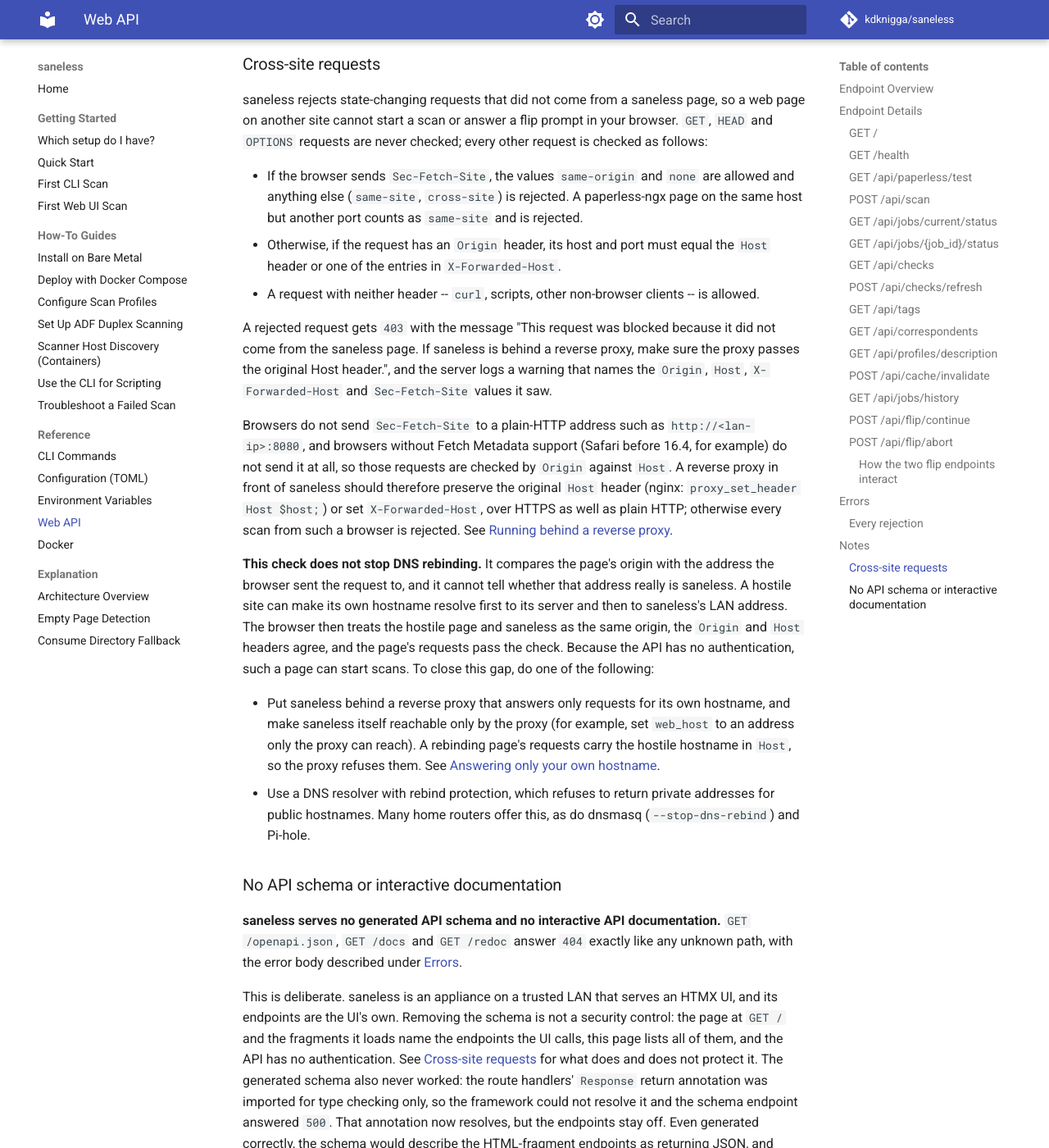
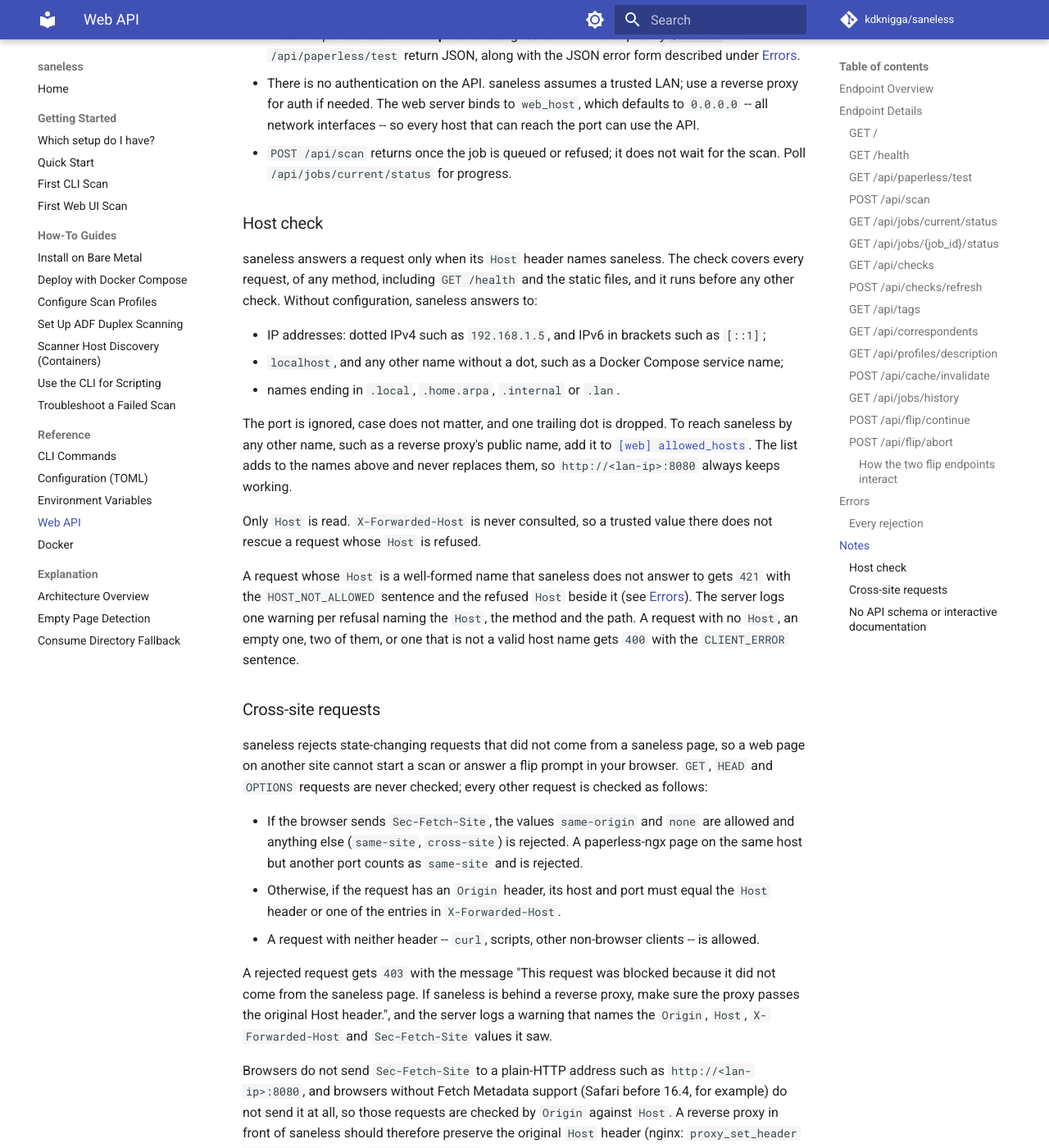
Before and after one commit to kdknigga/saneless, an MkDocs documentation site: the page built from docs/reference/web-api.md, in a window 1280 px wide and 1400 px high, scrolled down 14738 px. Shown: the whole window at 82% size. Built offline with MkDocs 1.6.1 and Material for MkDocs 9.7.7, drawn with Linux system fonts in a browser that asks for light colours; comment, search, counter and statistics services are not loaded; some of the changed text lies outside the part shown.

Commit message:
docs(40-06): document the Host allow-list
- web-api.md: HOST_NOT_ALLOWED row, the one echoed value in Errors, a Host
  check section, and the DNS-rebinding paragraph rewritten: the Host check
  now stops it; resolver and proxy advice kept as defence in depth
- configuration.md: [web] allowed_hosts row and an Allowed host names
  section (exact names, .suffix matches the bare domain, no '*', additive)
- environment-variables.md: SANELESS_WEB__ALLOWED_HOSTS as a JSON list
- deploy-docker-compose.md: the proxy's public name goes in allowed_hosts
- saneless.toml.example: commented [web] allowed_hosts example

Co-Authored-By: Claude Opus 5.5 (1M context) <noreply@anthropic.com>
Claude-Session: https://claude.ai/code/session_013CxQxLcnRUSK9XY3SKundu

```diff
--- a/docs/reference/web-api.md
+++ b/docs/reference/web-api.md
@@ -295,7 +295,7 @@ Tells a manual duplex job waiting in `AWAITING_FLIP` to stop at the flip prompt.
 
 ## Errors
 
-Every error response saneless renders -- a refused scan, a validation failure, a blocked cross-site request, an unknown path, an unexpected server error -- has one of two body forms, chosen by the `HX-Request` request header. The status code is the same either way.
+Every error response saneless renders -- a refused scan, a validation failure, a refused Host, a blocked cross-site request, an unknown path, an unexpected server error -- has one of two body forms, chosen by the `HX-Request` request header. The status code is the same either way.
 
 | Request | Body | Extra headers |
 |---------|------|---------------|
@@ -304,7 +304,7 @@ Every error response saneless renders -- a refused scan, a validation failure, a
 
 A `429` carries `Retry-After: 30` in both forms.
 
-The message is a fixed sentence chosen by saneless for the kind of error. It never echoes request input or internal exception text. The error from [`GET /api/paperless/test`](#get-apipaperlesstest) and the `503` bodies from [`GET /health`](#get-health) keep their own shapes, documented above.
+The message is a fixed sentence chosen by saneless for the kind of error. It never echoes request input or internal exception text. One refusal repeats one value beside the sentence: a `421` names the `Host` it refused, so you know which name to add to `[web] allowed_hosts`. The value is shown under Technical details in the HTML fragment and as a separate `"host"` field in the JSON form (`{"status": "error", "detail": "<message>", "host": "<host>"}`). Control characters in it are shown as visible escapes, and it is cut to at most 255 characters. The error from [`GET /api/paperless/test`](#get-apipaperlesstest) and the `503` bodies from [`GET /health`](#get-health) keep their own shapes, documented above.
 
 ### Every rejection
 
@@ -326,6 +326,7 @@ One sentence per kind of refusal, and every sentence is a fixed developer consta
 | `METHOD_NOT_ALLOWED` | 405 | That action is not allowed. Reload the page, then try again. |
 | `INTERNAL` | 500 | Something went wrong on the server. Check the server log for details, then try again. |
 | `CLIENT_ERROR` | 400 | The request could not be completed. Reload the page, then try again. |
+| `HOST_NOT_ALLOWED` | 421 | saneless does not answer to this address. Add the host name you used to [web] allowed_hosts in the saneless config file, then restart saneless. |
 
 **`TOKEN_UNSET` is new, and it is deliberately not `WORKER_DEGRADED`.** The scan service is working perfectly well; nobody set the paperless-ngx API token. Saying "the scan service was unavailable" would send a household member looking for a broken server, so the refusal says what is actually wrong and which file fixes it. A placeholder token counts as unset: saneless keeps a small fixed list of literals such as `changeme` and `your-api-token-here`, and an empty or whitespace-only token is the same case. See [Docker: placeholder tokens are detected](docker.md#placeholder-tokens-are-detected).
 
@@ -341,6 +342,20 @@ While the token is unset the Scan button also renders disabled with the reason b
 - There is no authentication on the API. saneless assumes a trusted LAN; use a reverse proxy for auth if needed. The web server binds to `web_host`, which defaults to `0.0.0.0` -- all network interfaces -- so every host that can reach the port can use the API.
 - `POST /api/scan` returns once the job is queued or refused; it does not wait for the scan. Poll `/api/jobs/current/status` for progress.
 
+### Host check
+
+saneless answers a request only when its `Host` header names saneless. The check covers every request, of any method, including `GET /health` and the static files, and it runs before any other check. Without configuration, saneless answers to:
+
+- IP addresses: dotted IPv4 such as `192.168.1.5`, and IPv6 in brackets such as `[::1]`;
+- `localhost`, and any other name without a dot, such as a Docker Compose service name;
+- names ending in `.local`, `.home.arpa`, `.internal` or `.lan`.
+
+The port is ignored, case does not matter, and one trailing dot is dropped. To reach saneless by any other name, such as a reverse proxy's public name, add it to [`[web] allowed_hosts`](configuration.md#web). The list adds to the names above and never replaces them, so `http://<lan-ip>:8080` always keeps working.
+
+Only `Host` is read. `X-Forwarded-Host` is never consulted, so a trusted value there does not rescue a request whose `Host` is refused.
+
+A request whose `Host` is a well-formed name that saneless does not answer to gets `421` with the `HOST_NOT_ALLOWED` sentence and the refused `Host` beside it (see [Errors](#errors)). The server logs one warning per refusal naming the `Host`, the method and the path. A request with no `Host`, an empty one, two of them, or one that is not a valid host name gets `400` with the `CLIENT_ERROR` sentence.
+
 ### Cross-site requests
 
 saneless rejects state-changing requests that did not come from a saneless page, so a web page on another site cannot start a scan or answer a flip prompt in your browser. `GET`, `HEAD` and `OPTIONS` requests are never checked; every other request is checked as follows:
@@ -353,9 +368,11 @@ A rejected request gets `403` with the message "This request was blocked because
 
 Browsers do not send `Sec-Fetch-Site` to a plain-HTTP address such as `http://<lan-ip>:8080`, and browsers without Fetch Metadata support (Safari before 16.4, for example) do not send it at all, so those requests are checked by `Origin` against `Host`. A reverse proxy in front of saneless should therefore preserve the original `Host` header (nginx: `proxy_set_header Host $host;`) or set `X-Forwarded-Host`, over HTTPS as well as plain HTTP; otherwise every scan from such a browser is rejected. See [Running behind a reverse proxy](../how-to/deploy-docker-compose.md#running-behind-a-reverse-proxy).
 
-**This check does not stop DNS rebinding.** It compares the page's origin with the address the browser sent the request to, and it cannot tell whether that address really is saneless. A hostile site can make its own hostname resolve first to its server and then to saneless's LAN address. The browser then treats the hostile page and saneless as the same origin, the `Origin` and `Host` headers agree, and the page's requests pass the check. Because the API has no authentication, such a page can start scans. To close this gap, do one of the following:
+**The Host check is what stops DNS rebinding.** A hostile site can make its own hostname resolve first to its server and then to saneless's LAN address. The browser then treats the hostile page and saneless as the same origin, so the `Origin` and `Host` headers agree and the cross-site check above passes. Before the Host check existed, such a page could read job titles, scan previews and your paperless-ngx tag and correspondent names, as well as start scans. Its requests still carry the hostile hostname in `Host`, though, and the Host check refuses them with `421` before they reach anything else.
 
-- Put saneless behind a reverse proxy that answers only requests for its own hostname, and make saneless itself reachable only by the proxy (for example, set `web_host` to an address only the proxy can reach). A rebinding page's requests carry the hostile hostname in `Host`, so the proxy refuses them. See [Answering only your own hostname](../how-to/deploy-docker-compose.md#answering-only-your-own-hostname).
+That protection holds only while `[web] allowed_hosts` names only hosts you control. Adding a name tells saneless to answer to it; there is no wildcard, so a single entry cannot turn the check off. Two further measures remain useful as defence in depth:
+
+- Put saneless behind a reverse proxy that answers only requests for its own hostname, and make saneless itself reachable only by the proxy (for example, set `web_host` to an address only the proxy can reach). See [Answering only your own hostname](../how-to/deploy-docker-compose.md#answering-only-your-own-hostname).
 - Use a DNS resolver with rebind protection, which refuses to return private addresses for public hostnames. Many home routers offer this, as do dnsmasq (`--stop-dns-rebind`) and Pi-hole.
 
 ### No API schema or interactive documentation
```
Also changed, not shown: docs/how-to/deploy-docker-compose.md (+12 -3 lines), docs/reference/configuration.md (+19 -2 lines), docs/reference/environment-variables.md (+6 -1 lines), 1 other file.
